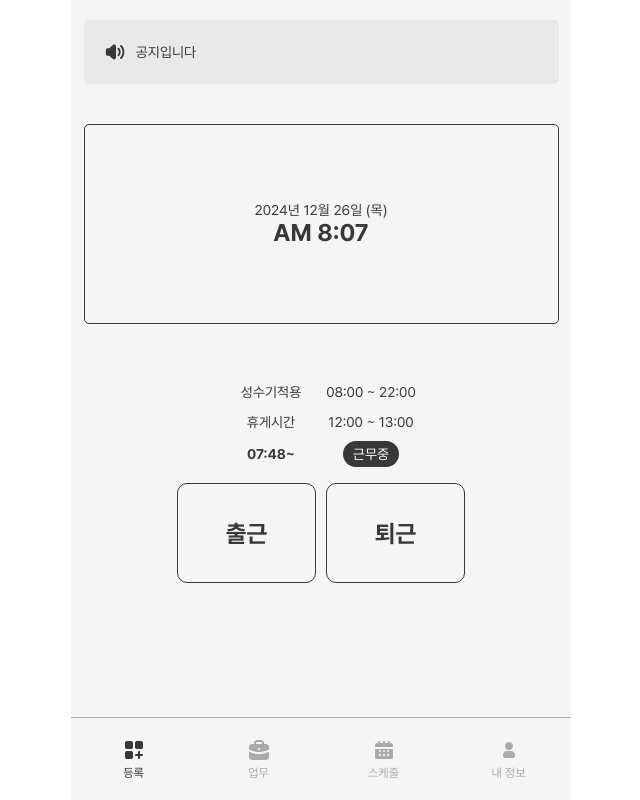
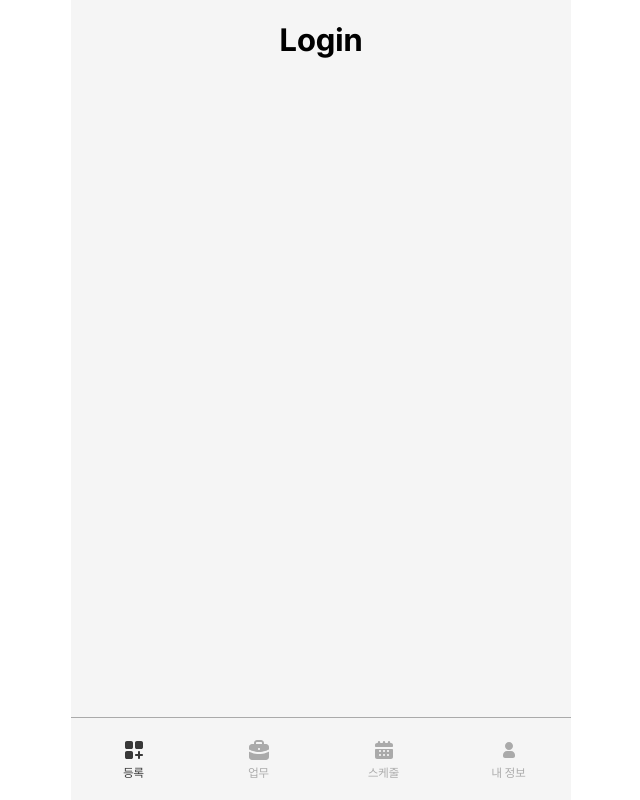
Before and after one commit to linelie00/laundry, a React (Create React App) app in the folder client/: page / in a window 1280 px wide. Shown: the whole page, without its empty margins (319-959 px from the left). Built offline with nearby package versions, Linux system fonts and the light colour scheme.

Commit message:
[Feat]: 하단바 Link 변경

```diff
--- a/client/src/App.js
+++ b/client/src/App.js
@@ -3,6 +3,7 @@ import { BrowserRouter as Router, Routes, Route } from "react-router-dom";
 import './Styles/App.css';
 import './Styles/Pages.css';
 import './Assets/Font/Font.css';
+import Login from './Pages/Login';
 import Register from './Pages/Register';
 import Task from './Pages/Task';
 import Schedule from './Pages/Schedule';
@@ -15,7 +16,8 @@ function App() {
         <div className="App">
             <div className="wrap">
                 <Routes>
-                    <Route path="/" element={<Register />} />
+                    <Route path="/" element={<Login />} />
+                    <Route path="/Register" element={<Register />} />
                     <Route path="/task" element={<Task />} />
                     <Route path="/schedule" element={<Schedule />} />
                     <Route path="/profile" element={<Profile />} />
--- a/client/src/Components/BottomBar.js
+++ b/client/src/Components/BottomBar.js
@@ -15,7 +15,7 @@ const BottomBar = () => {
     return (
         <div className="bottom-bar">
             <Link
-                to="/"
+                to="/register"
                 className={`bottom-button ${isActive('/') ? 'active' : ''}`}
             >
                 <Icon1 className={`menu-icon ${isActive('/') ? 'active-icon' : ''}`} />
```
